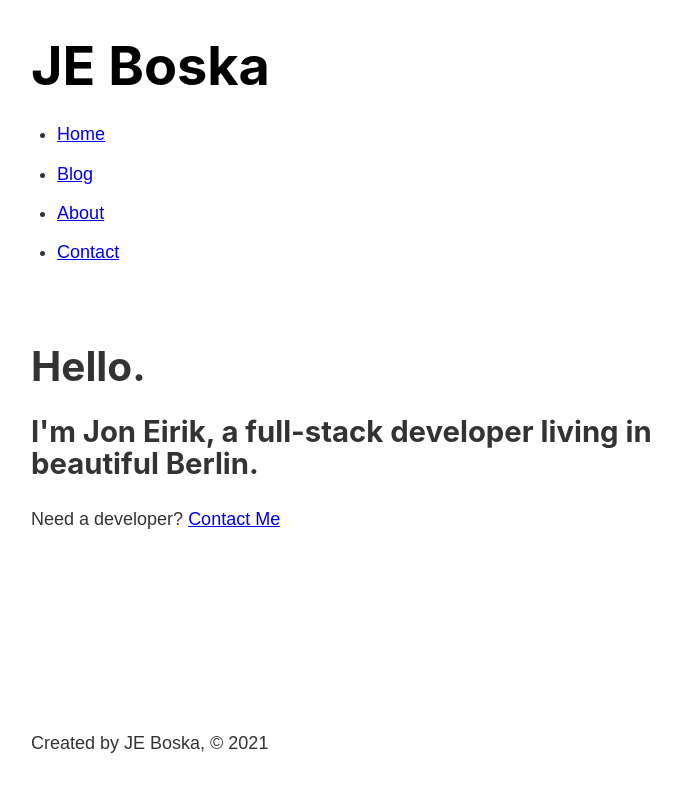
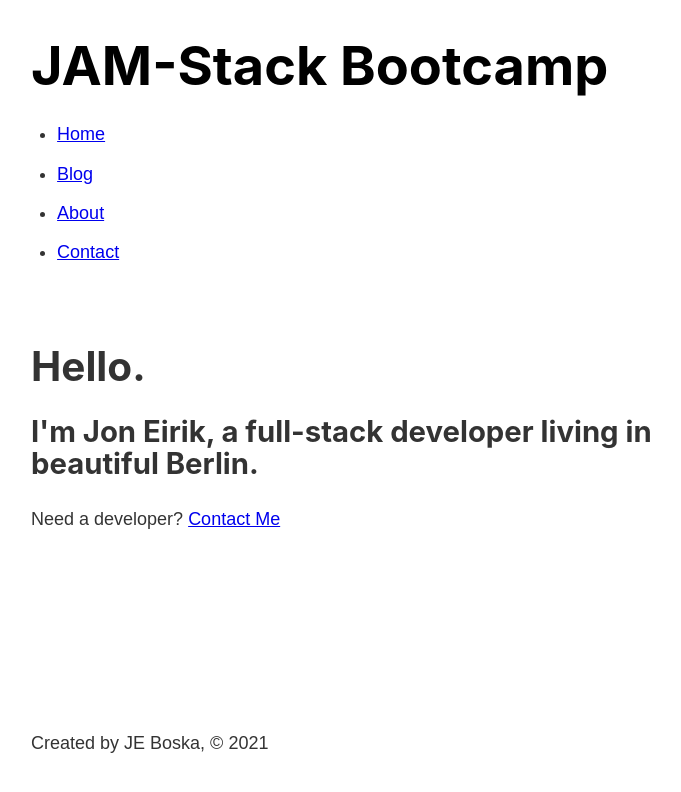
Before and after one commit to je-boska/gatsby-bootcamp, a Gatsby site: page / in a window 1280 px wide. Shown: the whole page, without its empty margins (252-933 px from the left). Built offline with nearby package versions, Linux system fonts and the light colour scheme; Gatsby itself is replaced by a stand-in of ours.

Commit message:
Create site metadata and query it from header and footer components.

```diff
--- a/gatsby-config.js
+++ b/gatsby-config.js
@@ -5,6 +5,10 @@
  */
 
 module.exports = {
-  /* Your site config here */
+  siteMetadata: {
+    title: "JAM-Stack Bootcamp",
+    author: "JE Boska",
+    description: "Learning Gatsby by making a tutorial project",
+  },
   plugins: [`gatsby-plugin-sass`],
 }
--- a/src/components/Footer.js
+++ b/src/components/Footer.js
@@ -1,9 +1,20 @@
 import React from "react"
+import { graphql, useStaticQuery } from "gatsby"
 
 const Footer = () => {
+  const data = useStaticQuery(graphql`
+    query {
+      site {
+        siteMetadata {
+          author
+        }
+      }
+    }
+  `)
+
   return (
     <footer>
-      <p>Created by JE Boska, © 2021 </p>
+      <p>Created by {data.site.siteMetadata.author}, © 2021 </p>
     </footer>
   )
 }
--- a/src/components/Header.js
+++ b/src/components/Header.js
@@ -1,14 +1,23 @@
-import { Link } from "gatsby"
+import { Link, graphql, useStaticQuery } from "gatsby"
 import React from "react"
-// import "./Header.module.scss"
 import headerStyles from "./Header.module.scss"
 
 const Header = () => {
+  const data = useStaticQuery(graphql`
+    query {
+      site {
+        siteMetadata {
+          title
+        }
+      }
+    }
+  `)
+
   return (
     <header className={headerStyles.header}>
       <h1>
         <Link className={headerStyles.title} to="/">
-          JE Boska
+          {data.site.siteMetadata.title}
         </Link>
       </h1>
       <nav>
```
